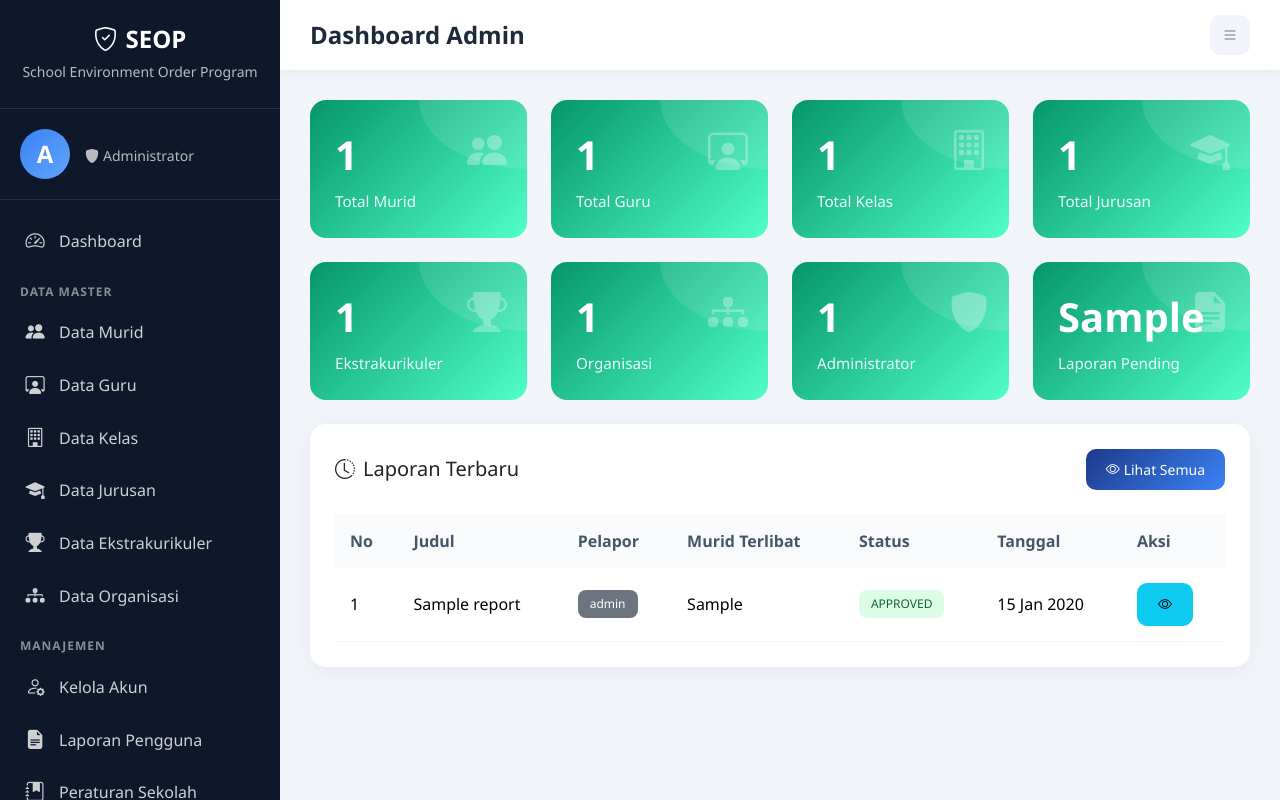
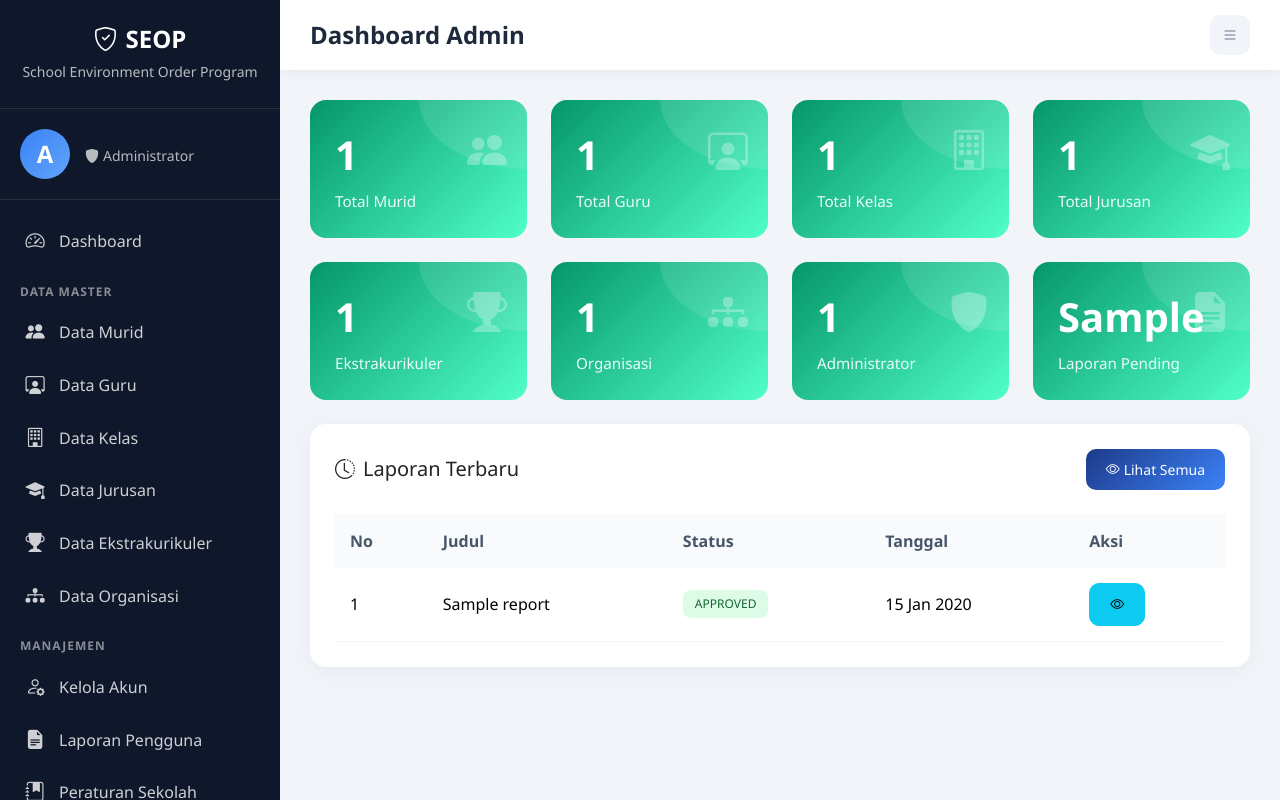
Before and after one commit to Mufarz-boop/SEOP, a Flask app: template app/templates/admin/dashboard_admin.html in a window 1280 px wide. Run offline with Flask 3, Linux system fonts and the light colour scheme; the template is opened without the code that fills it: most values are stand-ins (such as "Sample title", 1, 10 or a date in 2020).

Commit message:
Friday, 03 April 2026

```diff
--- a/app/routes/student_routes.py
+++ b/app/routes/student_routes.py
@@ -1,7 +1,7 @@
-from flask import Blueprint, render_template, request, redirect, url_for, flash, session, current_app
+from flask import Blueprint, jsonify, render_template, request, redirect, url_for, flash, session, current_app
 import os
 from werkzeug.utils import secure_filename
-from app.utils.role_required import student_required
+from app.utils.role_required import login_required, student_required
 from app.utils.auth_helper import allowed_file
 from app.models.user_model import UserModel
 from app.models.student_model import StudentModel
--- a/app/templates/admin/dashboard_admin.html
+++ b/app/templates/admin/dashboard_admin.html
@@ -84,8 +84,6 @@
                         <tr>
                             <th>No</th>
                             <th>Judul</th>
-                            <th>Pelapor</th>
-                            <th>Murid Terlibat</th>
                             <th>Status</th>
                             <th>Tanggal</th>
                             <th>Aksi</th>
@@ -96,10 +94,6 @@
                         <tr>
                             <td>{{ loop.index }}</td>
                             <td>{{ report.title }}</td>
-                            <td>
-                                <span class="badge bg-secondary">{{ report.reporter_role }}</span>
-                            </td>
-                            <td>{{ report.student_nis or '-' }}</td>
                             <td>
                                 <span class="badge status-{{ report.status }}">
                                     {{ report.status|upper }}
```
Also changed, not shown: app/templates/admin/laporan_pengguna.html (+4 -4 lines), app/models/report_model.py (line endings or trailing spaces), app/models/user_model.py (line endings or trailing spaces), app/templates/student/pengaturan_student.html (line endings or trailing spaces), requirements.txt (line endings or trailing spaces).
